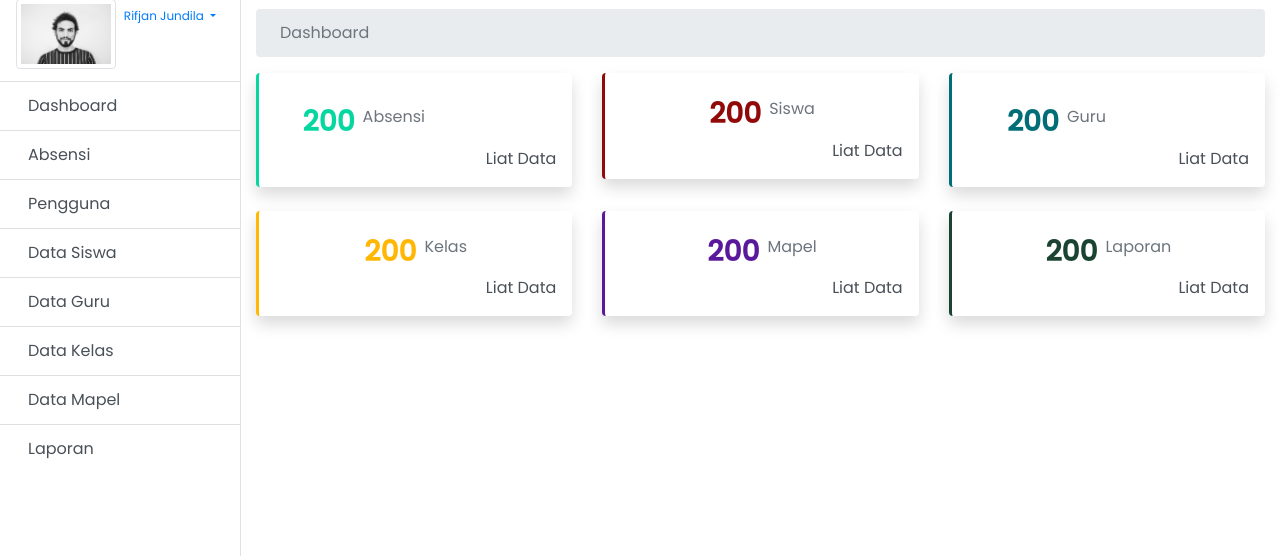
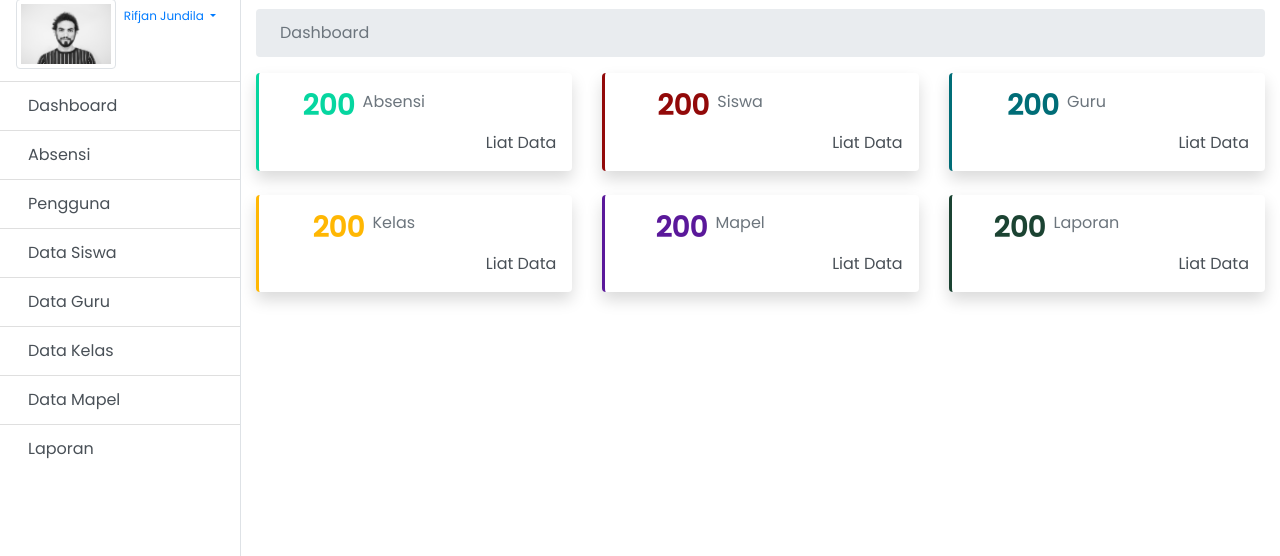
Before and after one commit to NuricoVicyyanto/absen, a PHP site: page /absensi_app/ in a window 1280 px wide. Shown: the part 70-626 px from the top of the page. Run offline with PHP 8.4, Linux system fonts and the light colour scheme; some libraries are stand-ins or nearby versions.

Commit message:
index dashboard

```diff
--- a/app/core/Constanta.php
+++ b/app/core/Constanta.php
@@ -1,4 +1,4 @@
 <?php
 // Untuk memanggil url
-define ('base','http://localhost/absensi_app/');
+define ('base','https://localhost/absensi_app/');
 // end
--- a/app/views/home/index.php
+++ b/app/views/home/index.php
@@ -10,16 +10,14 @@
           <div class="col-lg-4">
                 <div class="shadow p-3 mb-4 bg-white rounded absen">
                     <div class="row">
-                        <div class="col-lg-8">
-                          <div class="d-flex justify-content-center">
-                            <div class="pt-3 pr-2"><h3 class="">200</h3></div>
-                            <div class="pt-3"><p>Absensi</p></div>
-                          </div>
+                        <div class="col-lg-8 d-flex justify-content-center">
+                            <div class="align-self-center"><h3 class="">200</h3></div>
+                            <div class="align-self-center pl-2"><p>Absensi</p></div>
                         </div>
                         <div class="col-lg-4">
                               <div class="d-flex justify-content-center">
-                                <div class="p-2 icon-guru">
-                                  <i class="far fa-user" style=""></i>
+                                <div class="p-2 icon-style">
+                                  <i class="far fa-clock" style=""></i>
                                 </div>
                               </div>
                         </div>
@@ -31,28 +29,15 @@
           </div>
           <div class="col-lg-4">
                 <div class="shadow p-3 mb-4 bg-white rounded siswa">
-                    <div class="d-flex justify-content-center">
-                        <div class="pt-2 pr-2"><h3>200</h3></div>
-                        <div class="pt-2"><p>Siswa</p></div>
-                    </div>
-                    <div class="d-flex justify-content-end">
-                      <div class=""><a href="">Liat Data <i class="fas fa-angle-right"></i></a></div>
-                    </div>
-                </div>
-          </div>
-          <div class="col-lg-4">
-                <div class="shadow p-3 mb-4 bg-white rounded guru">
                     <div class="row">
-                        <div class="col-lg-8">
-                          <div class="d-flex justify-content-center">
-                            <div class="pt-3 pr-2"><h3 class="">200</h3></div>
-                            <div class="pt-3"><p>Guru</p></div>
-                          </div>
+                        <div class="col-lg-8 d-flex justify-content-center">
+                            <div class="align-self-center"><h3 class="">200</h3></div>
+                            <div class="align-self-center pl-2"><p>Siswa</p></div>
                         </div>
                         <div class="col-lg-4">
                               <div class="d-flex justify-content-center">
-                                <div class="p-2 icon-guru">
-                                  <i class="far fa-user" style=""></i>
+                                <div class="p-2 icon-style">
+                                  <i class="fas fa-user-graduate" style=""></i>
                                 </div>
                               </div>
                         </div>
@@ -63,10 +48,40 @@
                 </div>
           </div>
           <div class="col-lg-4">
+                <div class="shadow p-3 mb-4 bg-white rounded guru">
+                    <div class="row">
+                        <div class="col-lg-8 d-flex justify-content-center">
+                            <div class="align-self-center"><h3 class="">200</h3></div>
+                            <div class="align-self-center pl-2"><p>Guru</p></div>
+                        </div>
+                        <div class="col-lg-4">
+                              <div class="d-flex justify-content-center">
+                                <div class="p-2 icon-style">
+                                  <i class="far fa-user" style=""></i>
+                                </div>
+                              </div>
+                        </div>
+                    </div>
+                    <div class="d-flex justify-content-end">
+                      <div class=""><a href="">Liat Data <i class="fas fa-angle-right"></i></a></div>
+                    </div>
+                </div>
+
+          </div>
+          <div class="col-lg-4">
                     <div class="shadow p-3 mb-4 bg-white rounded kelas">
+                      <div class="row">
+                        <div class="col-lg-8 d-flex justify-content-center">
+                            <div class="align-self-center"><h3 class="">200</h3></div>
+                            <div class="align-self-center pl-2"><p>Kelas</p></div>
+                        </div>
+                        <div class="col-lg-4">
                               <div class="d-flex justify-content-center">
-                        <div class="pt-2 pr-2"><h3 class="">200</h3></div>
-                        <div class="pt-2"><p>Kelas</p></div>
+                                <div class="p-2 icon-style">
+                                  <i class="fas fa-graduation-cap" style=""></i>
+                                </div>
+                              </div>
+                        </div>
                       </div>
                         <div class="d-flex justify-content-end">
                           <div class=""><a href="">Liat Data <i class="fas fa-angle-right"></i></a></div>
@@ -75,9 +90,18 @@
           </div>
           <div class="col-lg-4">
                 <div class="shadow p-3 mb-4 bg-white rounded mapel">
+                      <div class="row">
+                        <div class="col-lg-8 d-flex justify-content-center">
+                            <div class="align-self-center"><h3 class="">200</h3></div>
+                            <div class="align-self-center pl-2"><p>Mapel</p></div>
+                        </div>
+                        <div class="col-lg-4">
                               <div class="d-flex justify-content-center">
-                        <div class="pt-2 pr-2"><h3 class="">200</h3></div>
-                        <div class="pt-2"><p>Mapel</p></div>
+                                <div class="p-2 icon-style">
+                                  <i class="fas fa-book " style=""></i>
+                                </div>
+                              </div>
+                        </div>
                       </div>
                     <div class="d-flex justify-content-end">
                       <div class=""><a href="">Liat Data <i class="fas fa-angle-right"></i></a></div>
@@ -86,9 +110,18 @@
           </div>
           <div class="col-lg-4">
                 <div class="shadow p-3 mb-4 bg-white rounded laporan">
+                      <div class="row">
+                        <div class="col-lg-8 d-flex justify-content-center">
+                            <div class="align-self-center"><h3 class="">200</h3></div>
+                            <div class="align-self-center pl-2"><p>Laporan</p></div>
+                        </div>
+                        <div class="col-lg-4">
                               <div class="d-flex justify-content-center">
-                        <div class="pt-2 pr-2"><h3 class="">200</h3></div>
-                        <div class="pt-2"><p>Laporan</p></div>
+                                <div class="p-2 icon-style">
+                                  <i class="fas fa-clipboard-list" style=""></i>
+                                </div>
+                              </div>
+                        </div>
                       </div>
                     <div class="d-flex justify-content-end">
                       <div class=""><a href="">Liat Data <i class="fas fa-angle-right"></i></a></div>
--- a/public/style.css
+++ b/public/style.css
@@ -64,6 +64,10 @@ min-width: 100vw;
 #page-content-wrapper p{
   color:#6c757d;
 }
+#page-content-wrapper .icon-style {
+  font-size:3em;
+  color:#e9ecef;
+}
 /* absensi */
 #page-content-wrapper .absen{
   border-left: 3px solid #06d6a0;
@@ -115,10 +119,7 @@ min-width: 100vw;
   color:#006d77;
   text-decoration: none;
 }
-#page-content-wrapper .guru .icon-guru {
-  font-size:3em;
-  color:#e9ecef;
-}
+
 /* end */
 /* kelas */
 #page-content-wrapper .kelas{
```
Also changed, not shown: app/views/guru/index.php (deleted, +0 -41 lines). Lines whose indentation alone changed are shown as unchanged.
